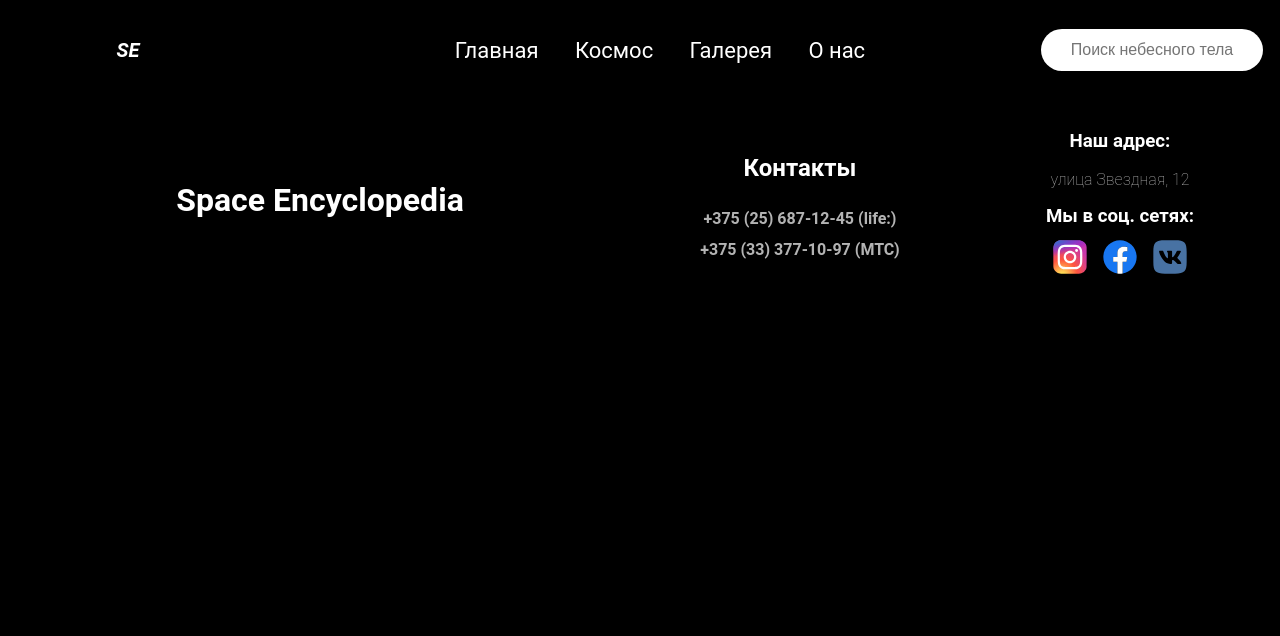
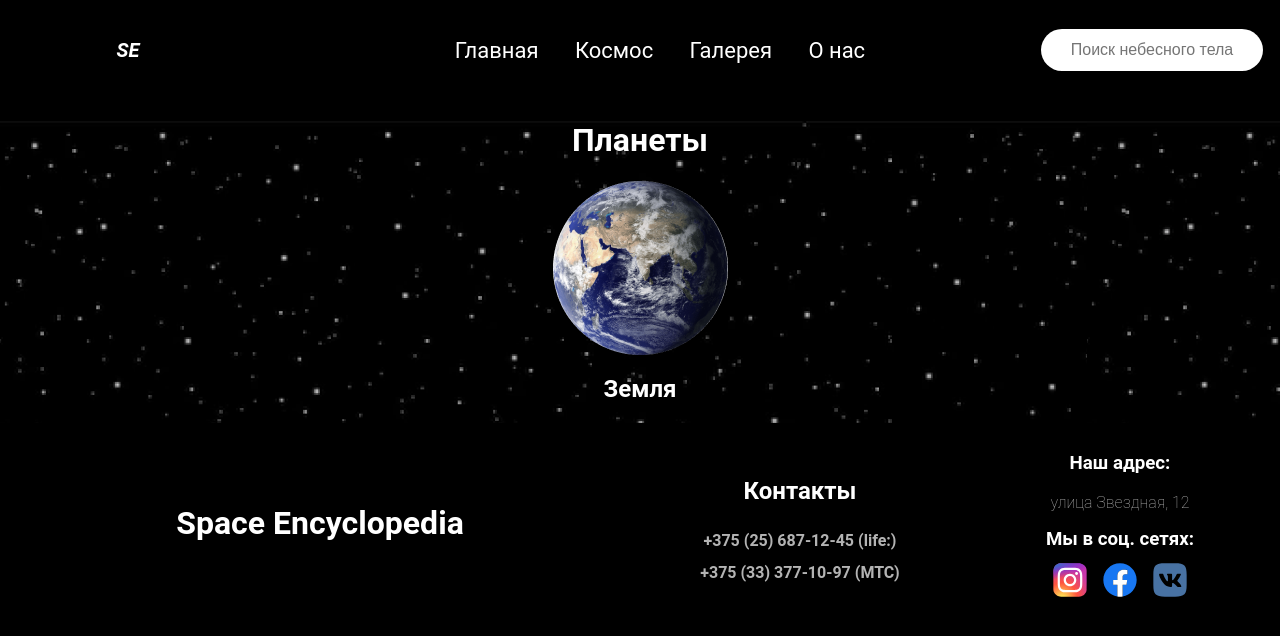
Before and after one commit to brusni4ka-krutishka/Space-encyclopedia, a React (Vite) app: page /cosmos/planets in a window 1280 px wide. Shown: the top 636 px of the page. Built offline with nearby package versions, Linux system fonts and the light colour scheme.

Commit message:
CosmosPagePlanets added

```diff
--- a/src/App.jsx
+++ b/src/App.jsx
@@ -6,6 +6,7 @@ import Indent from './components/head/indent/Indent.jsx';
 import MainPage from './pages/MainPage.jsx';
 import CosmosPage from './pages/CosmosPage.jsx';
 import CosmosPageStars from './pages/CosmosPageStars.jsx';
+import CosmosPagePlanets from './pages/CosmosPagePlanets.jsx';
 
 function App() {
   const headerSize = 100;
@@ -17,6 +18,7 @@ function App() {
         <Route path='/' element={<MainPage />} />
         <Route path='/cosmos' element={<CosmosPage />} />
         <Route path='/cosmos/stars' element={<CosmosPageStars />} />
+        <Route path='/cosmos/planets' element={<CosmosPagePlanets />} />
       </Routes>
       <Footer />
     </>
--- /dev/null
+++ b/src/pages/CosmosPagePlanets.jsx
@@ -0,0 +1,12 @@
+import React from 'react';
+import SpecificSpaceObjectsContainer from '../components/cosmosPageComponents/specificSpaceObjectsContainer/SpecificSpaceObjectsContainer.jsx';
+import bg from '../assets/images/cosmosPage/bg.png';
+import { planetSet } from '../data/Planetset.js';
+export default function CosmosPagePlanets() {
+  return (
+    <div style={{ backgroundImage: `url(${bg})` }}>
+      <h1 style={{ textAlign: 'center' }}>Планеты</h1>
+      <SpecificSpaceObjectsContainer objectsSet={planetSet} />
+    </div>
+  );
+}
```
